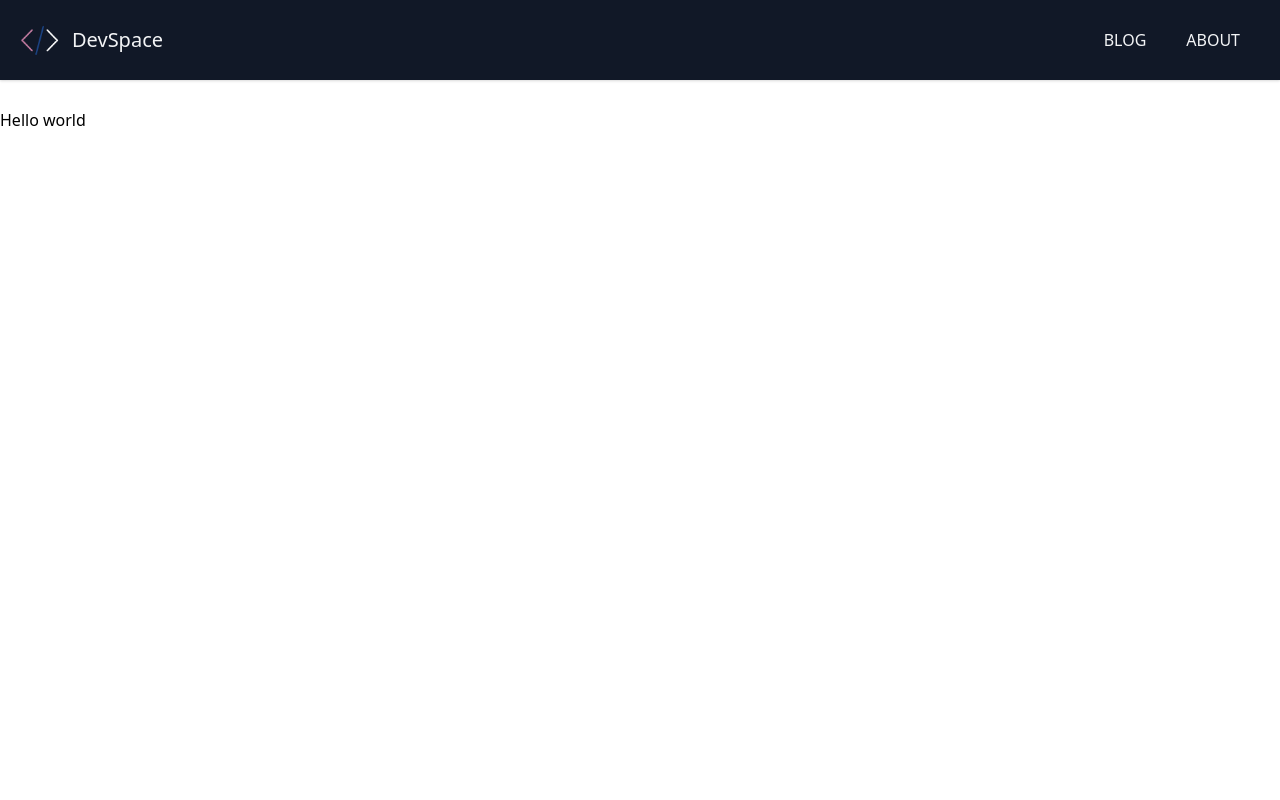
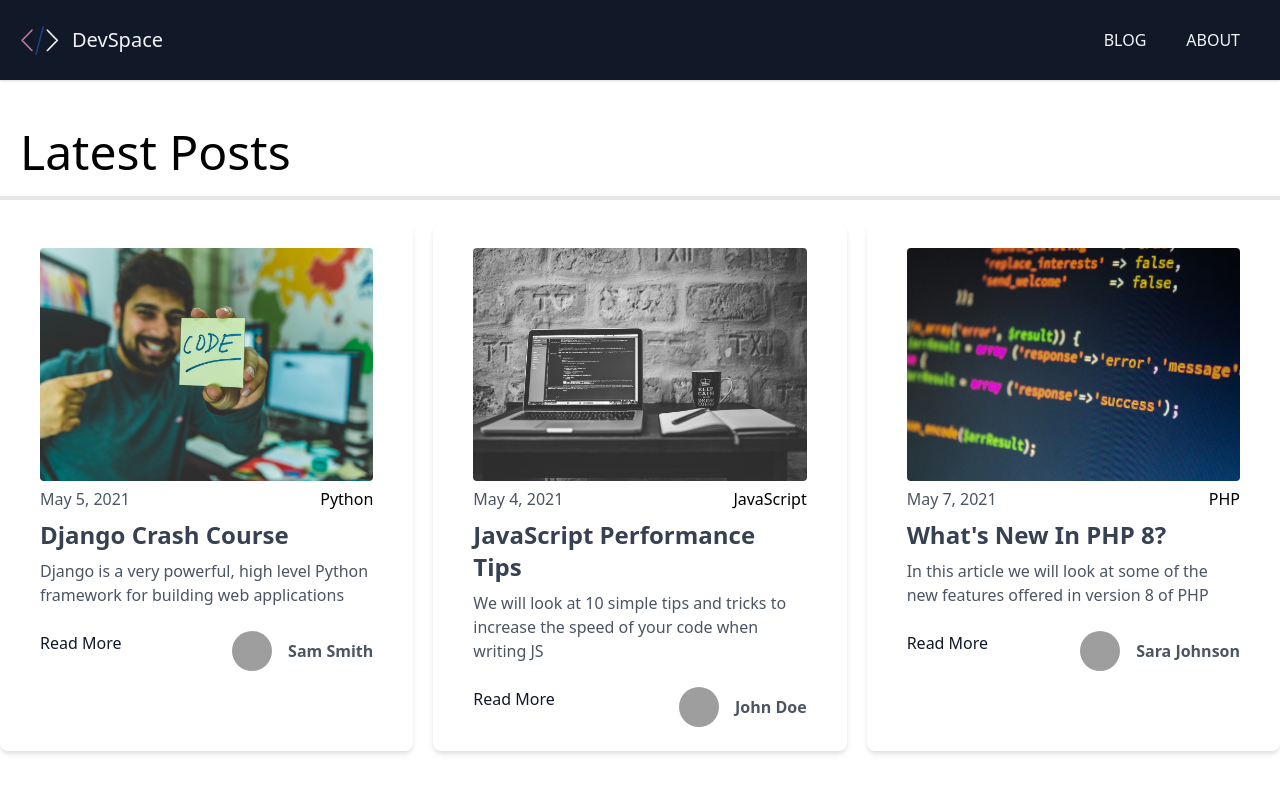
Before and after one commit to asa108/devspace-blog, a Next.js app: page / in a window 1280 px wide. Shown: the top 800 px of the page. Built offline with nearby package versions, Linux system fonts and the light colour scheme; grey boxes are pictures that could not be loaded.

Commit message:
created post page to show post detail

```diff
--- a/pages/404.js
+++ b/pages/404.js
@@ -17,6 +17,9 @@
         <h2 className="text-4xl text-gray-400 mb-5">
           This page does not exist
         </h2>
+        <Link href="/">
+          <a className="text-gray-900 hover:text-blue-600">Go Back to Home</a>
+        </Link>
       </div>
     </Layout>
   );
--- /dev/null
+++ b/pages/blog/Post.js
@@ -0,0 +1,46 @@
+import Link from "next/link";
+import Image from "next/image";
+
+export default function Post({ post }) {
+  return (
+    <div className="w-full px-10 py-6 bg-white rounded-lg shadow-md mt-6">
+      <Image
+        src={post.frontmatter.cover_image}
+        alt=""
+        height={420}
+        width={600}
+        className="mb-4 rounded"
+      />
+
+      <div className="flex justify-between items-center">
+        <span className="font-light text-gray-600">
+          {post.frontmatter.date}
+        </span>
+        <div>{post.frontmatter.category}</div>
+      </div>
+
+      <div className="mt-2">
+        <Link href={`/blog/${post.slug}`}>
+          <a className="text-2xl text-gray-700 font-bold hover:underline">
+            {post.frontmatter.title}
+          </a>
+        </Link>
+        <p className="mt-2 text-gray-600">{post.frontmatter.excerpt}</p>
+      </div>
+
+      <div className="flex justify-between item-center mt-6">
+        <Link href={`{/blog/${post.slug}}`}>
+          <a className="text-gray-900 hover:text-blue-600">Read More</a>
+        </Link>
+        <div className="flex items-center">
+          <img
+            src={post.frontmatter.author_image}
+            alt="author"
+            className="mx-4 w-10 h-10 object-cover rounded-full hidden sm:block"
+          />
+          <h4 className="text-gray-600 font-bold">{post.frontmatter.author}</h4>
+        </div>
+      </div>
+    </div>
+  );
+}
--- a/pages/index.js
+++ b/pages/index.js
@@ -1,13 +1,24 @@
 import fs from "fs";
 import path from "path";
+import Link from "next/link";
 import matter from "gray-matter";
 import Layout from "../components/Layout";
+import Post from "./blog/Post";
 
 export default function HomePage({ posts }) {
-  console.log(posts);
   return (
     <Layout>
-      <h1>Hello world</h1>
+      <h1 className="text-5xl border-b-4 p-5">Latest Posts</h1>
+      <div className="grid md:gri-cols-2 lg:grid-cols-3 gap-5">
+        {posts.map((post, index) => (
+          <Post key={index} post={post} />
+        ))}
+      </div>
+      <Link href="/blog">
+        <a className="block text-center border border-gray-500 text-gray-800 rounded-md py-4 my-5 transition duration-500 ease select-none hover:text-white hover:bg-gray-900 focus:outline-none focus:shadow-outline w-full">
+          All Posts
+        </a>
+      </Link>
     </Layout>
   );
 }
```
